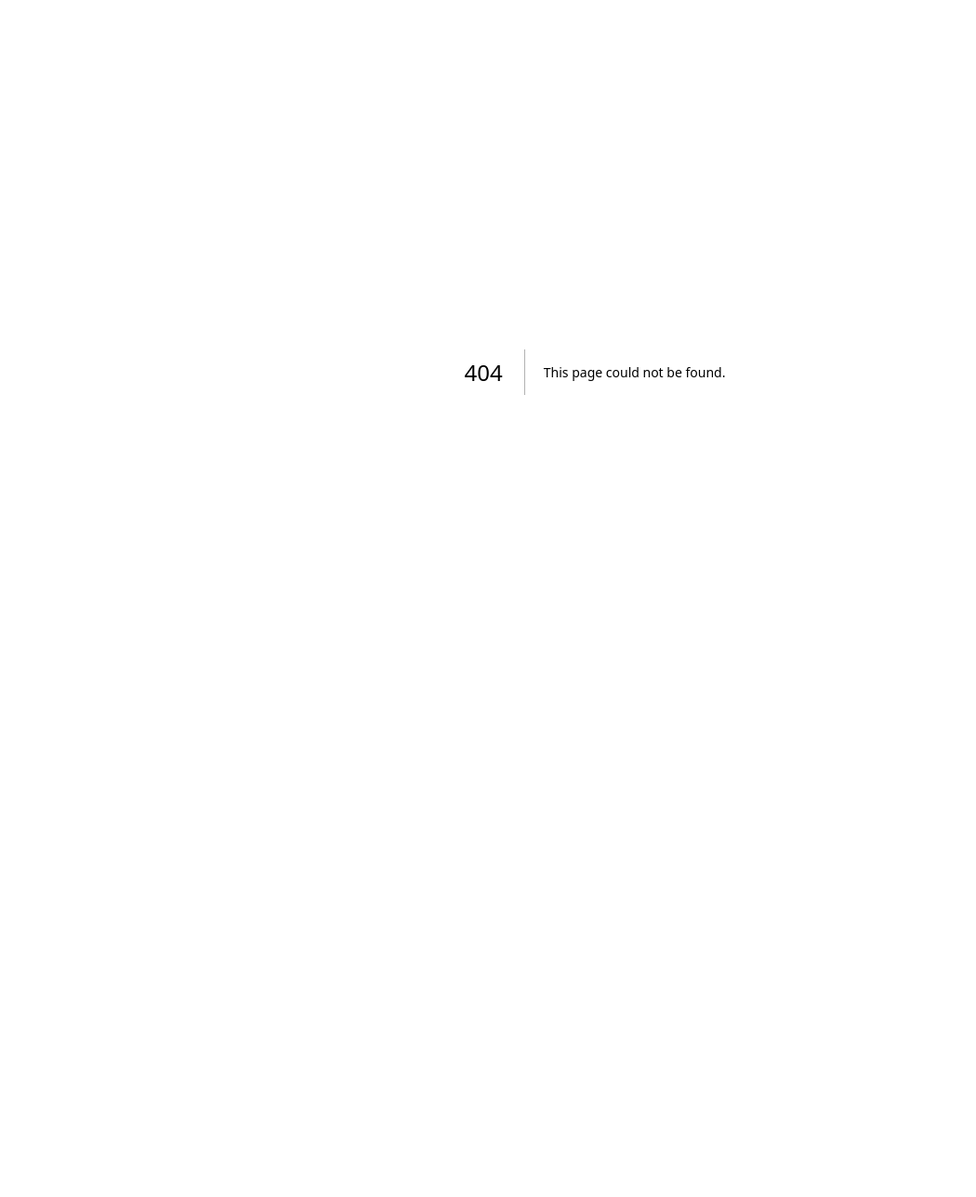
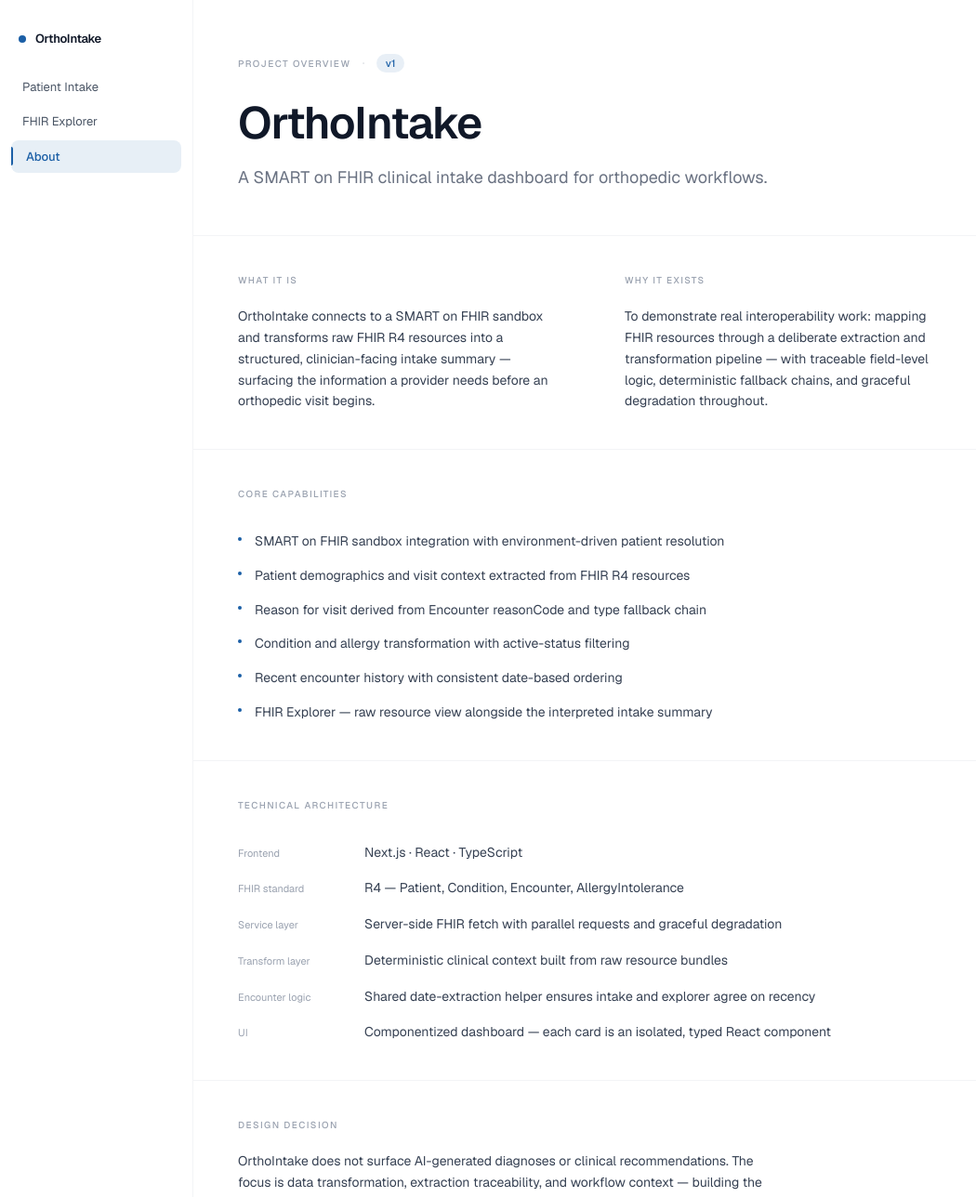
Before and after one commit to andrewbalacy/ortho-intake, a Next.js app: page /about in a window 1280 px wide. Before the commit this address had no page. Shown: the top 1288 px of the page at 93% size, without its empty margins (0-1050 px from the left). Before the commit the page ends 800 px from the top, so only its background shows below. Built offline with nearby package versions, Linux system fonts and the light colour scheme.

Commit message:
refactor: remove encounter timeline and complete about page

```diff
--- /dev/null
+++ b/app/about/page.tsx
@@ -0,0 +1,126 @@
+import AppShell from "@/components/layout/AppShell";
+
+const CAPABILITIES = [
+  "SMART on FHIR sandbox integration with environment-driven patient resolution",
+  "Patient demographics and visit context extracted from FHIR R4 resources",
+  "Reason for visit derived from Encounter reasonCode and type fallback chain",
+  "Condition and allergy transformation with active-status filtering",
+  "Recent encounter history with consistent date-based ordering",
+  "FHIR Explorer — raw resource view alongside the interpreted intake summary",
+];
+
+const ARCHITECTURE: [string, string][] = [
+  ["Frontend", "Next.js · React · TypeScript"],
+  ["FHIR standard", "R4 — Patient, Condition, Encounter, AllergyIntolerance"],
+  ["Service layer", "Server-side FHIR fetch with parallel requests and graceful degradation"],
+  ["Transform layer", "Deterministic clinical context built from raw resource bundles"],
+  ["Encounter logic", "Shared date-extraction helper ensures intake and explorer agree on recency"],
+  ["UI", "Componentized dashboard — each card is an isolated, typed React component"],
+];
+
+export default function AboutPage() {
+  return (
+    <AppShell>
+      {/* Header */}
+      <header className="px-12 pt-14 pb-12 border-b border-gray-100">
+        <div className="flex items-center gap-3 mb-7">
+          <span className="text-[10px] font-medium uppercase tracking-[0.14em] text-gray-400">
+            Project Overview
+          </span>
+          <span className="text-gray-200 select-none">·</span>
+          <span className="text-[11px] font-medium text-brand bg-brand/10 px-2.5 py-0.5 rounded-full">
+            v1
+          </span>
+        </div>
+        <h1 className="text-5xl font-semibold tracking-tight text-gray-900 leading-none">
+          OrthoIntake
+        </h1>
+        <p className="mt-5 text-lg text-gray-500 max-w-xl leading-relaxed">
+          A SMART on FHIR clinical intake dashboard for orthopedic workflows.
+        </p>
+      </header>
+
+      {/* What it is / Why it exists */}
+      <div className="px-12 py-10 border-b border-gray-100">
+        <div className="grid grid-cols-2 gap-16 max-w-3xl">
+          <div>
+            <p className="text-[10px] font-medium uppercase tracking-[0.14em] text-gray-400 mb-5">
+              What it is
+            </p>
+            <p className="text-sm text-gray-700 leading-relaxed">
+              OrthoIntake connects to a SMART on FHIR sandbox and transforms raw FHIR R4
+              resources into a structured, clinician-facing intake summary — surfacing the
+              information a provider needs before an orthopedic visit begins.
+            </p>
+          </div>
+          <div>
+            <p className="text-[10px] font-medium uppercase tracking-[0.14em] text-gray-400 mb-5">
+              Why it exists
+            </p>
+            <p className="text-sm text-gray-700 leading-relaxed">
+              To demonstrate real interoperability work: mapping FHIR resources through a
+              deliberate extraction and transformation pipeline — with traceable field-level
+              logic, deterministic fallback chains, and graceful degradation throughout.
+            </p>
+          </div>
+        </div>
+      </div>
+
+      {/* Core capabilities */}
+      <div className="px-12 py-10 border-b border-gray-100">
+        <p className="text-[10px] font-medium uppercase tracking-[0.14em] text-gray-400 mb-8">
+          Core Capabilities
+        </p>
+        <ul className="space-y-3.5 max-w-2xl">
+          {CAPABILITIES.map((cap) => (
+            <li key={cap} className="flex items-start gap-3.5">
+              <span className="w-1 h-1 rounded-full bg-brand mt-[7px] flex-shrink-0" />
+              <span className="text-sm text-gray-700 leading-relaxed">{cap}</span>
+            </li>
+          ))}
+        </ul>
+      </div>
+
+      {/* Technical architecture */}
+      <div className="px-12 py-10 border-b border-gray-100">
+        <p className="text-[10px] font-medium uppercase tracking-[0.14em] text-gray-400 mb-8">
+          Technical Architecture
+        </p>
+        <div className="space-y-4 max-w-2xl">
+          {ARCHITECTURE.map(([label, detail]) => (
+            <div key={label} className="flex items-baseline gap-6">
+              <span className="text-[11px] text-gray-400 w-28 shrink-0">{label}</span>
+              <span className="text-sm text-gray-700 leading-relaxed">{detail}</span>
+            </div>
+          ))}
+        </div>
+      </div>
+
+      {/* Design decision */}
+      <div className="px-12 py-10 border-b border-gray-100">
+        <p className="text-[10px] font-medium uppercase tracking-[0.14em] text-gray-400 mb-5">
+          Design Decision
+        </p>
+        <p className="text-sm text-gray-700 leading-relaxed max-w-xl">
+          OrthoIntake does not surface AI-generated diagnoses or clinical recommendations.
+          The focus is data transformation, extraction traceability, and workflow context —
+          building the kind of structured pre-visit summary a real EHR integration might
+          produce, without overstating what a synthetic sandbox environment can claim.
+        </p>
+      </div>
+
+      {/* Status */}
+      <div className="px-12 py-10">
+        <p className="text-[10px] font-medium uppercase tracking-[0.14em] text-gray-400 mb-5">
+          Current Status
+        </p>
+        <p className="text-sm text-gray-700">
+          v1 portfolio project · Synthetic SMART sandbox data · Not for clinical use.
+        </p>
+        <p className="mt-6 text-[11px] text-gray-300">
+          Built by Andrew Balacy · Portfolio — for reference only.
+        </p>
+      </div>
+    </AppShell>
+  );
+}
--- a/components/layout/Sidebar.tsx
+++ b/components/layout/Sidebar.tsx
@@ -8,8 +8,7 @@ import type { PatientSummary } from "@/types/patient";
 const NAV_ITEMS: Array<{ label: string; href: string | null }> = [
   { label: "Patient Intake", href: "/" },
   { label: "FHIR Explorer", href: "/fhir-explorer" },
-  { label: "Encounter Timeline", href: null },
-  { label: "About", href: null },
+  { label: "About", href: "/about" },
 ];
 
 function NavItem({
```
